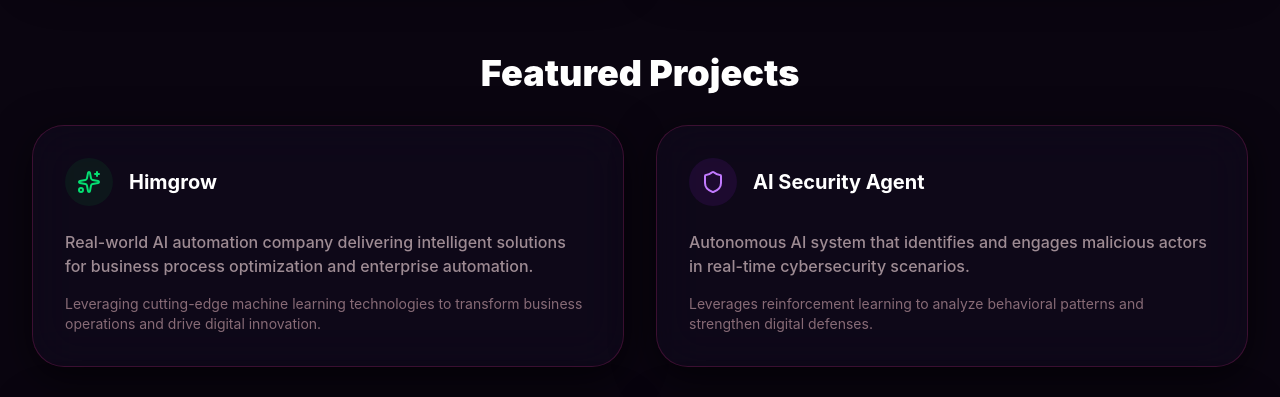
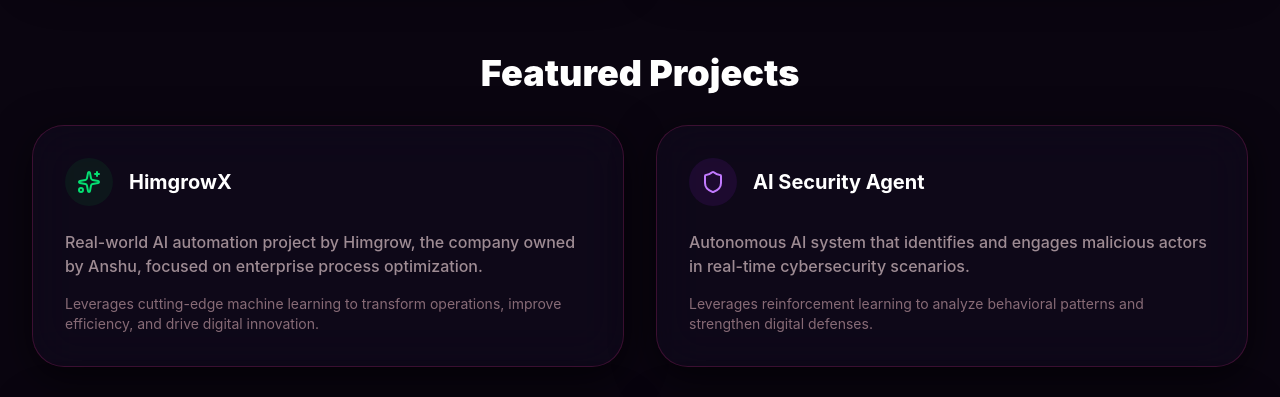
Before and after one commit to anshubhawsar/himgrow, a React (Vite) app: page / in a window 1280 px wide. Shown: the part 1920-2317 px from the top of the page. Built offline with nearby package versions, Linux system fonts and the light colour scheme; no server answers.

Commit message:
Refine project card UI and rename HimgrowX

```diff
--- a/src/App.jsx
+++ b/src/App.jsx
@@ -478,18 +478,18 @@
           <div id="projects" className="reveal mb-20">
             <h3 className="text-3xl md:text-4xl font-black mb-8 text-slate-900 dark:text-white text-center">Featured Projects</h3>
             <div className="grid grid-cols-1 md:grid-cols-2 lg:grid-cols-2 gap-8">
-              <a href="https://himgrowx.vercel.app/" target="_blank" rel="noopener noreferrer" className="p-8 glass-panel group hover:-translate-y-2 transition-transform duration-300 cursor-pointer">
+              <a href="https://himgrowx.vercel.app/" target="_blank" rel="noopener noreferrer" className="p-8 glass-panel group hover:-translate-y-2 transition-transform duration-300 cursor-pointer h-full flex flex-col">
                 <div className="flex items-center gap-4 mb-6">
                   <div className="w-12 h-12 bg-green-100 dark:bg-green-900/20 rounded-full flex items-center justify-center group-hover:scale-110 transition-transform">
                     <Sparkles className="w-6 h-6 text-green-600 dark:text-green-400" />
                   </div>
-                  <h4 className="text-xl font-bold text-slate-900 dark:text-white">Himgrow</h4>
+                  <h4 className="text-xl font-bold text-slate-900 dark:text-white">HimgrowX</h4>
                 </div>
-                <p className="text-slate-600 dark:text-rose-100/60 font-medium mb-4">Real-world AI automation company delivering intelligent solutions for business process optimization and enterprise automation.</p>
-                <p className="text-sm text-slate-500 dark:text-rose-200/50">Leveraging cutting-edge machine learning technologies to transform business operations and drive digital innovation.</p>
+                <p className="text-slate-600 dark:text-rose-100/60 font-medium mb-4">Real-world AI automation project by Himgrow, the company owned by Anshu, focused on enterprise process optimization.</p>
+                <p className="text-sm text-slate-500 dark:text-rose-200/50 mt-auto">Leverages cutting-edge machine learning to transform operations, improve efficiency, and drive digital innovation.</p>
               </a>
 
-              <div className="p-8 glass-panel group hover:-translate-y-2 transition-transform duration-300">
+              <div className="p-8 glass-panel group hover:-translate-y-2 transition-transform duration-300 h-full flex flex-col">
                 <div className="flex items-center gap-4 mb-6">
                   <div className="w-12 h-12 bg-purple-100 dark:bg-purple-900/20 rounded-full flex items-center justify-center group-hover:scale-110 transition-transform">
                     <Shield className="w-6 h-6 text-purple-600 dark:text-purple-400" />
@@ -497,10 +497,10 @@
                   <h4 className="text-xl font-bold text-slate-900 dark:text-white">AI Security Agent</h4>
                 </div>
                 <p className="text-slate-600 dark:text-rose-100/60 font-medium mb-4">Autonomous AI system that identifies and engages malicious actors in real-time cybersecurity scenarios.</p>
-                <p className="text-sm text-slate-500 dark:text-rose-200/50">Leverages reinforcement learning to analyze behavioral patterns and strengthen digital defenses.</p>
+                <p className="text-sm text-slate-500 dark:text-rose-200/50 mt-auto">Leverages reinforcement learning to analyze behavioral patterns and strengthen digital defenses.</p>
               </div>
 
-              <div className="p-8 glass-panel group hover:-translate-y-2 transition-transform duration-300">
+              <div className="p-8 glass-panel group hover:-translate-y-2 transition-transform duration-300 h-full flex flex-col">
                 <div className="flex items-center gap-4 mb-6">
                   <div className="w-12 h-12 bg-orange-100 dark:bg-orange-900/20 rounded-full flex items-center justify-center group-hover:scale-110 transition-transform">
                     <Zap className="w-6 h-6 text-orange-600 dark:text-orange-400" />
@@ -508,10 +508,10 @@
                   <h4 className="text-xl font-bold text-slate-900 dark:text-white">Thermal Process Simulator</h4>
                 </div>
                 <p className="text-slate-600 dark:text-rose-100/60 font-medium mb-4">Advanced simulation software for thermal gradient analysis in friction stir welding operations.</p>
-                <p className="text-sm text-slate-500 dark:text-rose-200/50">Automates material calculations and cooling simulations to ensure manufacturing precision and quality.</p>
+                <p className="text-sm text-slate-500 dark:text-rose-200/50 mt-auto">Automates material calculations and cooling simulations to ensure manufacturing precision and quality.</p>
               </div>
 
-              <div className="p-8 glass-panel group hover:-translate-y-2 transition-transform duration-300">
+              <div className="p-8 glass-panel group hover:-translate-y-2 transition-transform duration-300 h-full flex flex-col">
                 <div className="flex items-center gap-4 mb-6">
                   <div className="w-12 h-12 bg-cyan-100 dark:bg-cyan-900/20 rounded-full flex items-center justify-center group-hover:scale-110 transition-transform">
                     <Cpu className="w-6 h-6 text-cyan-600 dark:text-cyan-400" />
@@ -519,7 +519,7 @@
                   <h4 className="text-xl font-bold text-slate-900 dark:text-white">Robotics Kinematics Solver</h4>
                 </div>
                 <p className="text-slate-600 dark:text-rose-100/60 font-medium mb-4">Computational engine for multi-axis robotic motion using Denavit-Hartenberg transformation matrices.</p>
-                <p className="text-sm text-slate-500 dark:text-rose-200/50">Translates mechanical constraints into precise motion control algorithms for industrial automation.</p>
+                <p className="text-sm text-slate-500 dark:text-rose-200/50 mt-auto">Translates mechanical constraints into precise motion control algorithms for industrial automation.</p>
               </div>
             </div>
           </div>
```
